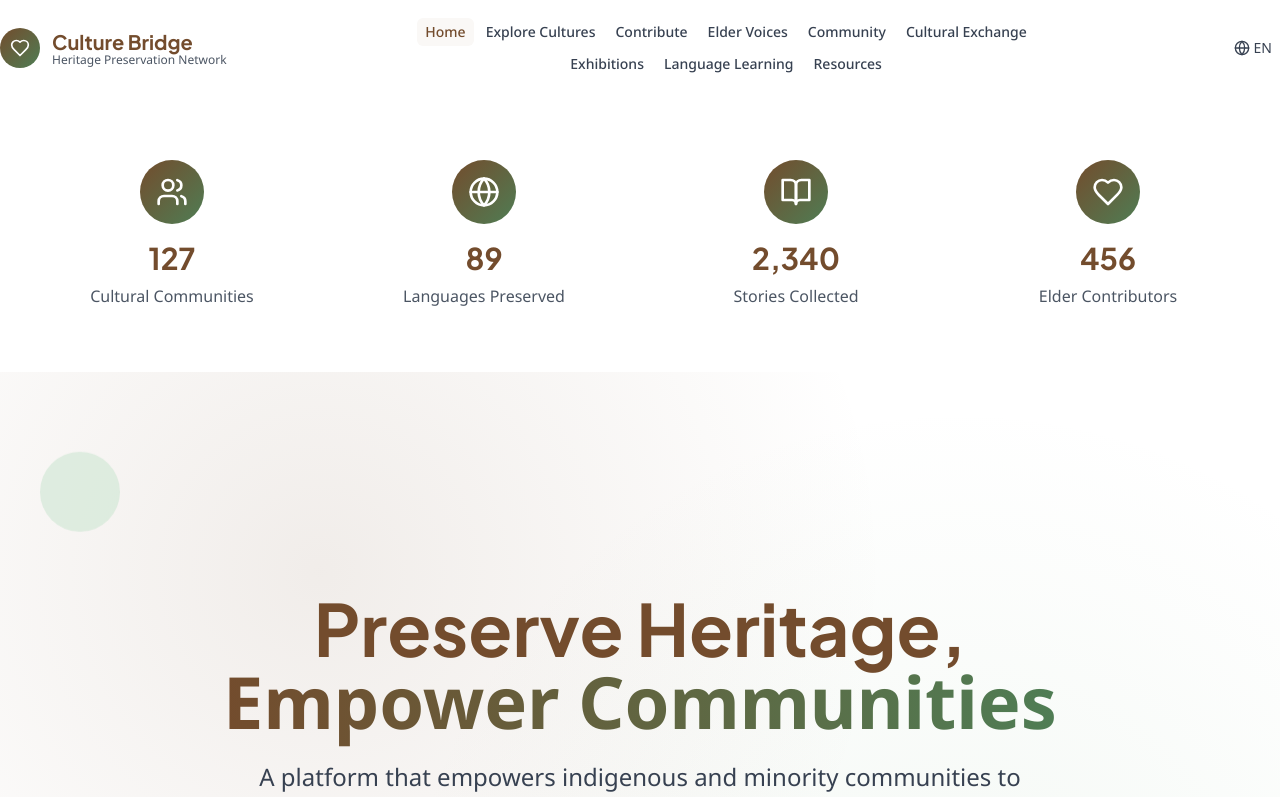
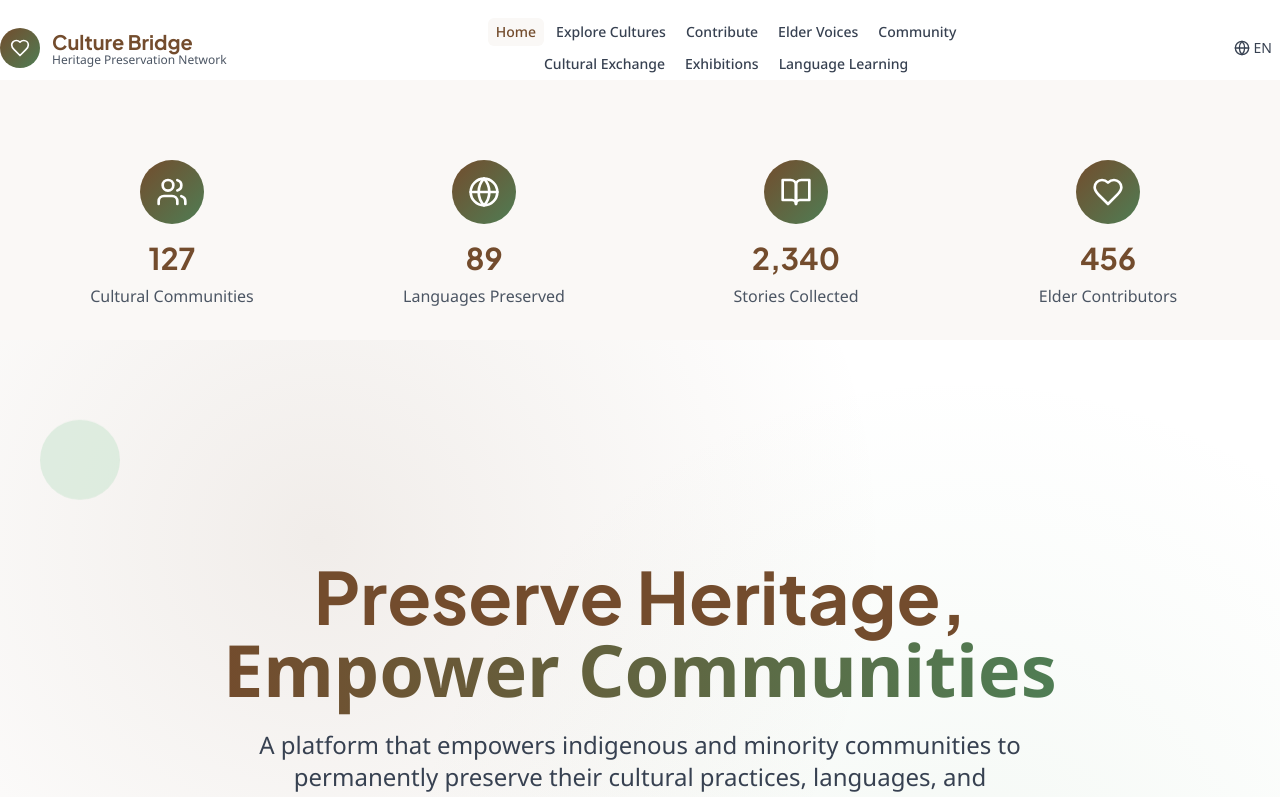
Before and after one commit to psam21/cb, a Next.js app: page / in a window 1280 px wide. Shown: the top 797 px of the page. Built offline with nearby package versions, Linux system fonts and the light colour scheme.

Commit message:
Update homepage, header, footer, downloads, and styles for navigation, layout, and visual improvements

```diff
--- a/src/app/page.tsx
+++ b/src/app/page.tsx
@@ -137,7 +137,7 @@ export default function HomePage() {
   return (
     <div className="min-h-screen">
       {/* Stats Section */}
-      <section className="section-padding bg-white pt-20">
+      <section className="section-padding bg-primary-50 pt-20">
         <div className="container-width">
           <div className="grid grid-cols-2 md:grid-cols-4 gap-8">
             <motion.div
--- a/src/components/Footer.tsx
+++ b/src/components/Footer.tsx
@@ -18,6 +18,7 @@ const footerLinks = {
     { name: 'About Us', href: '/about' },
     { name: 'Nostr', href: '/nostr' },
     { name: 'Support', href: '/resources#support' },
+    { name: 'Downloads', href: '/downloads' },
   ],
   about: [
     { name: 'Our Mission', href: '/about' },
--- a/src/components/Header.tsx
+++ b/src/components/Header.tsx
@@ -11,13 +11,12 @@ const navigationLine1 = [
   { name: 'Contribute', href: '/contribute' },
   { name: 'Elder Voices', href: '/elder-voices' },
   { name: 'Community', href: '/community' },
-  { name: 'Cultural Exchange', href: '/exchange' },
 ];
 
 const navigationLine2 = [
+  { name: 'Cultural Exchange', href: '/exchange' },
   { name: 'Exhibitions', href: '/exhibitions' },
   { name: 'Language Learning', href: '/language' },
-  { name: 'Resources', href: '/resources' },
 ];
 
 // Combined navigation for mobile
--- a/src/styles/globals.css
+++ b/src/styles/globals.css
@@ -68,7 +68,7 @@
   }
 
   .section-padding {
-    @apply py-16 px-4 sm:px-6 lg:px-8;
+    @apply py-8 px-4 sm:px-6 lg:px-8;
   }
 
   .container-width {
```
Also changed, not shown: src/app/downloads/page.tsx (renamed from src/app/resources/page.tsx).
